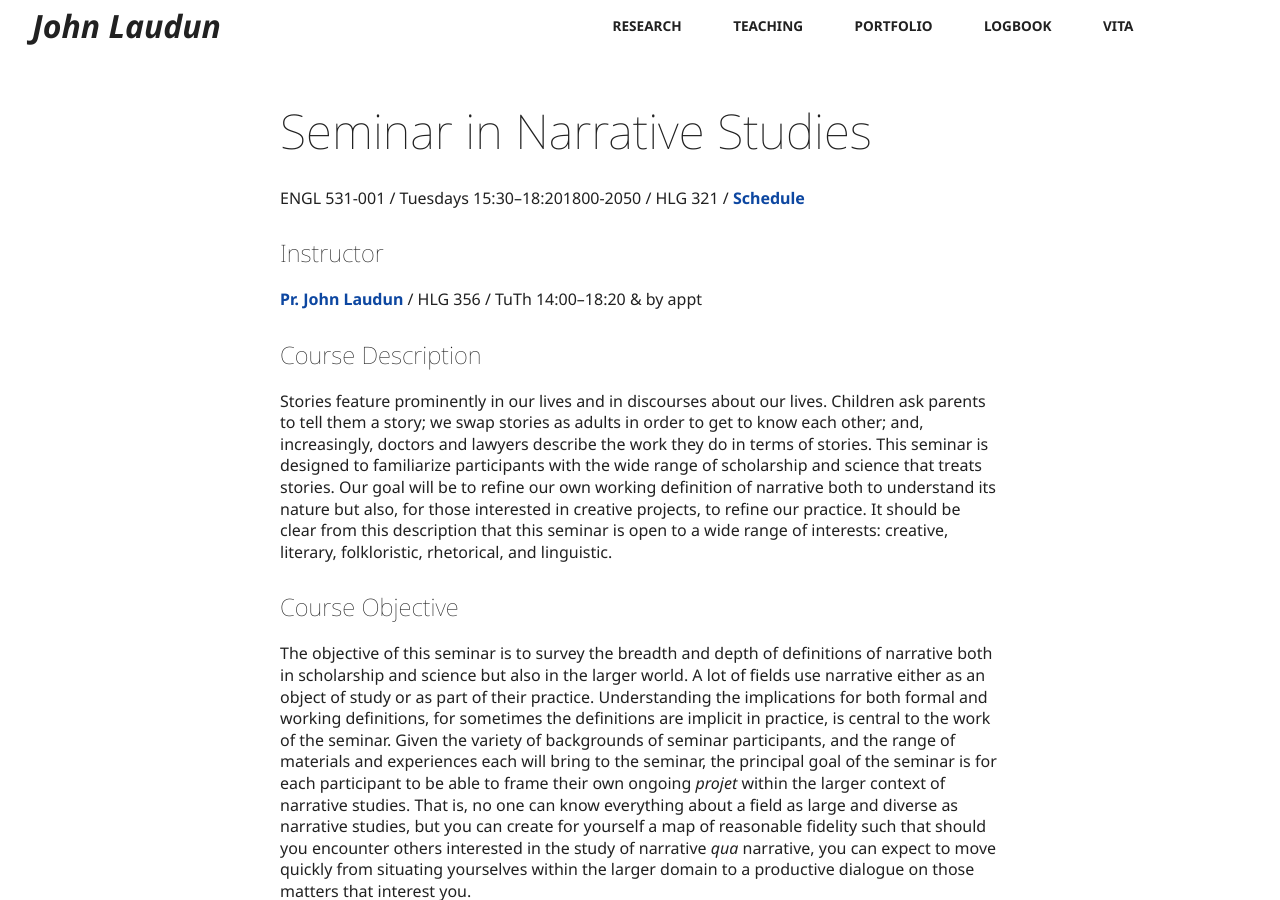
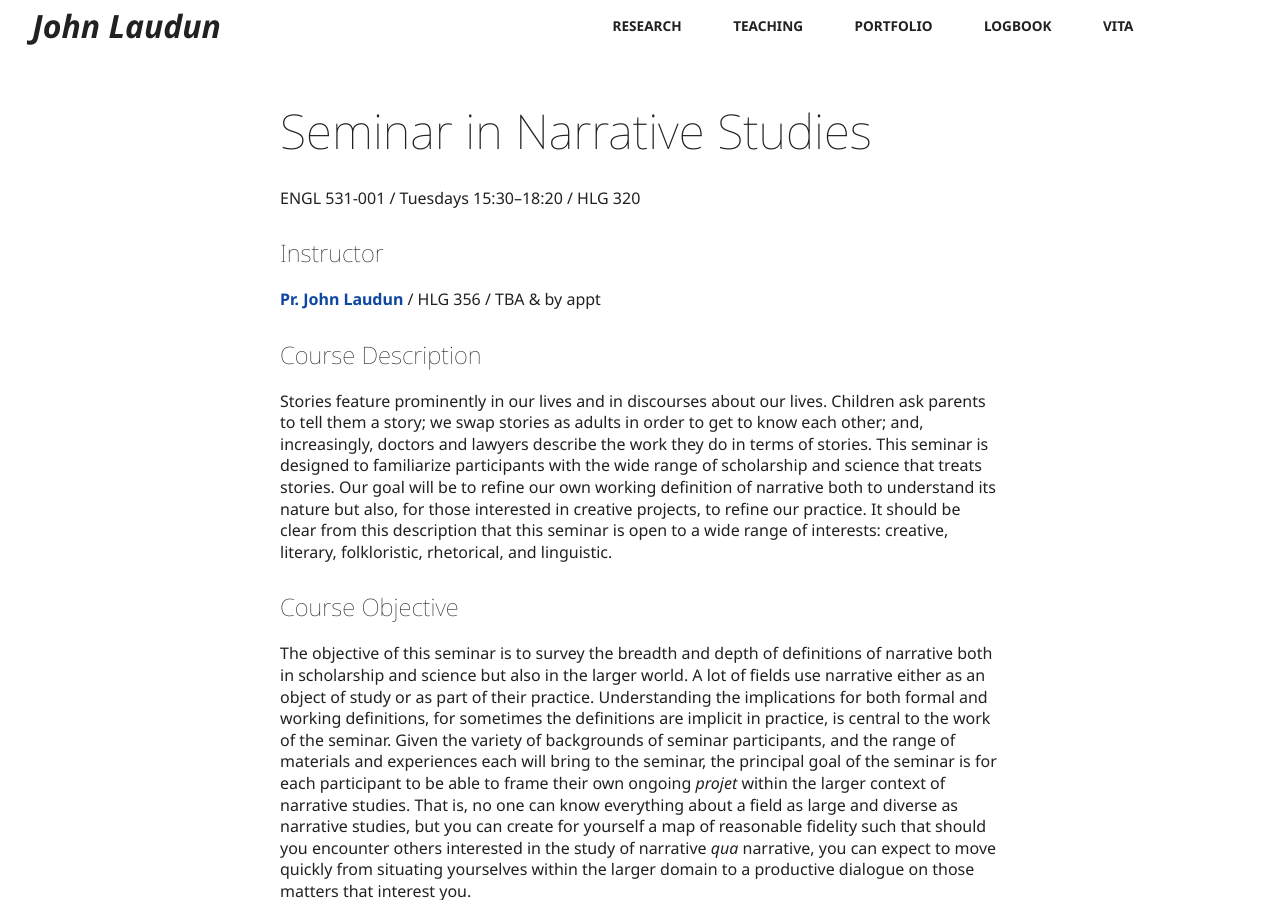
Before and after one commit to johnlaudun/jln, a Jekyll site: the page built from teaching/courses/531/index.md, in a window 1280 px wide and 900 px high. Built offline with Jekyll 4.4.1, drawn with Linux system fonts in a browser that asks for light colours.

Commit message:
Small edits to 531 syllabus.

```diff
--- a/teaching/courses/531/index.md
+++ b/teaching/courses/531/index.md
@@ -5,10 +5,10 @@ layout: page
 
 # Seminar in Narrative Studies
 
-ENGL 531-001 / Tuesdays 15:30–18:201800-2050 / HLG 321 / [Schedule](schedule.md)
+ENGL 531-001 / Tuesdays 15:30–18:20 / HLG 320
 ## Instructor
 
-[Pr. John Laudun](https://johnlaudun.net/) / HLG 356 / TuTh 14:00–18:20 & by appt
+[Pr. John Laudun](https://johnlaudun.net/) / HLG 356 / TBA & by appt
 
 ## Course Description
 
```
